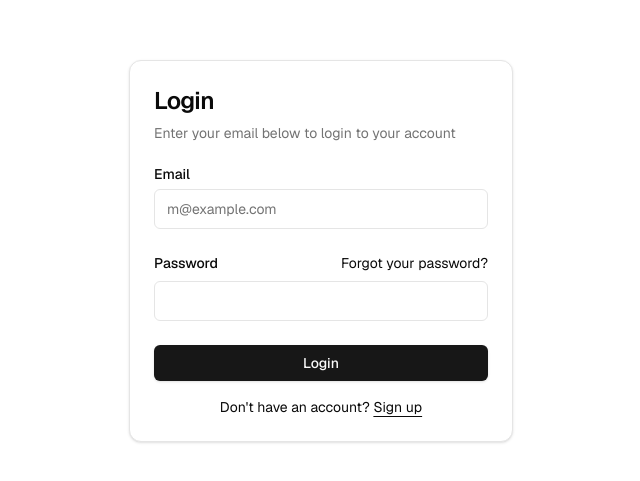
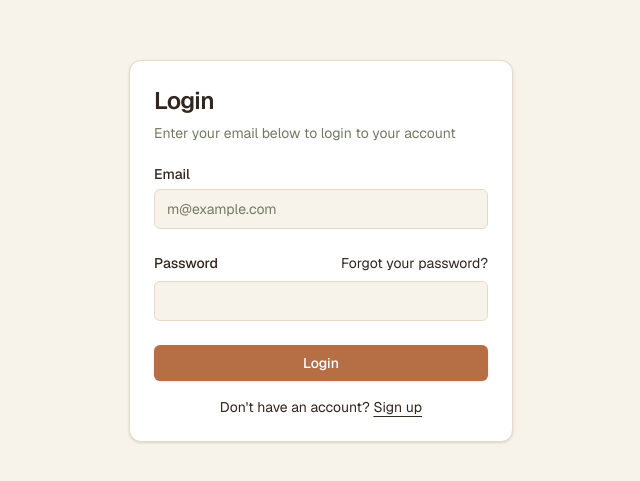
Before and after one commit to Chang254/luno-travel, a Next.js app: page /auth/login in a window 1280 px wide. Shown: the part 149-630 px from the top of the page, without its empty margins (319-959 px from the left). Built offline with nearby package versions, Linux system fonts and the light colour scheme; no server answers.

Commit message:
theme + Luno logo

```diff
--- a/app/globals.css
+++ b/app/globals.css
@@ -4,57 +4,64 @@
 
 @layer base {
   :root {
-    --background: 0 0% 100%;
-    --foreground: 0 0% 3.9%;
-    --card: 0 0% 100%;
-    --card-foreground: 0 0% 3.9%;
-    --popover: 0 0% 100%;
-    --popover-foreground: 0 0% 3.9%;
-    --primary: 0 0% 9%;
-    --primary-foreground: 0 0% 98%;
-    --secondary: 0 0% 96.1%;
-    --secondary-foreground: 0 0% 9%;
-    --muted: 0 0% 96.1%;
-    --muted-foreground: 0 0% 45.1%;
-    --accent: 0 0% 96.1%;
-    --accent-foreground: 0 0% 9%;
+    --ivory: 40 42.9% 94.5%;
+    --espresso: 18 24.4% 16.1%;
+    --terracotta: 22.3 45% 49.2%;
+    --sand: 35.6 39% 83.9%;
+    --olive: 80.9 10.4% 43.3%;
+    --white: 0 0% 100%;
+
+    --background: var(--ivory);
+    --foreground: var(--espresso);
+    --card: var(--white);
+    --card-foreground: var(--espresso);
+    --popover: var(--white);
+    --popover-foreground: var(--espresso);
+    --primary: var(--terracotta);
+    --primary-foreground: var(--white);
+    --secondary: var(--sand);
+    --secondary-foreground: var(--espresso);
+    --muted: var(--sand);
+    --muted-foreground: var(--olive);
+    --accent: var(--olive);
+    --accent-foreground: var(--white);
     --destructive: 0 84.2% 60.2%;
-    --destructive-foreground: 0 0% 98%;
-    --border: 0 0% 89.8%;
-    --input: 0 0% 89.8%;
-    --ring: 0 0% 3.9%;
-    --chart-1: 12 76% 61%;
-    --chart-2: 173 58% 39%;
-    --chart-3: 197 37% 24%;
-    --chart-4: 43 74% 66%;
-    --chart-5: 27 87% 67%;
+    --destructive-foreground: var(--white);
+    --border: var(--sand);
+    --input: var(--sand);
+    --ring: var(--terracotta);
+    --chart-1: var(--terracotta);
+    --chart-2: var(--olive);
+    --chart-3: var(--espresso);
+    --chart-4: var(--sand);
+    --chart-5: var(--ivory);
     --radius: 0.5rem;
   }
   .dark {
-    --background: 0 0% 3.9%;
-    --foreground: 0 0% 98%;
-    --card: 0 0% 3.9%;
-    --card-foreground: 0 0% 98%;
-    --popover: 0 0% 3.9%;
-    --popover-foreground: 0 0% 98%;
-    --primary: 0 0% 98%;
-    --primary-foreground: 0 0% 9%;
-    --secondary: 0 0% 14.9%;
-    --secondary-foreground: 0 0% 98%;
-    --muted: 0 0% 14.9%;
-    --muted-foreground: 0 0% 63.9%;
-    --accent: 0 0% 14.9%;
-    --accent-foreground: 0 0% 98%;
+    --background: var(--espresso);
+    --foreground: var(--ivory);
+    --card: var(--espresso);
+    --card-foreground: var(--ivory);
+    --popover: var(--espresso);
+    --popover-foreground: var(--ivory);
+    --primary: var(--terracotta);
+    --primary-foreground: var(--ivory);
+    --secondary: var(--olive);
+    --secondary-foreground: var(--ivory);
+    --muted: var(--olive);
+    --muted-foreground: var(--sand);
+    --accent: var(--terracotta);
+    --accent-foreground: var(--ivory);
     --destructive: 0 62.8% 30.6%;
-    --destructive-foreground: 0 0% 98%;
-    --border: 0 0% 14.9%;
-    --input: 0 0% 14.9%;
-    --ring: 0 0% 83.1%;
-    --chart-1: 220 70% 50%;
-    --chart-2: 160 60% 45%;
-    --chart-3: 30 80% 55%;
-    --chart-4: 280 65% 60%;
-    --chart-5: 340 75% 55%;
+    --destructive-foreground: var(--ivory);
+    --border: var(--olive);
+    --input: var(--olive);
+    --ring: var(--sand);
+    --chart-1: var(--terracotta);
+    --chart-2: var(--olive);
+    --chart-3: var(--sand);
+    --chart-4: var(--ivory);
+    --chart-5: var(--espresso);
   }
 }
 
--- a/app/layout.tsx
+++ b/app/layout.tsx
@@ -1,5 +1,5 @@
 import type { Metadata } from "next";
-import { Geist } from "next/font/google";
+import { Cinzel, Geist } from "next/font/google";
 import { ThemeProvider } from "next-themes";
 import "./globals.css";
 
@@ -9,8 +9,8 @@ const defaultUrl = process.env.VERCEL_URL
 
 export const metadata: Metadata = {
   metadataBase: new URL(defaultUrl),
-  title: "Next.js and Supabase Starter Kit",
-  description: "The fastest way to build apps with Next.js and Supabase",
+  title: "Luno Travel",
+  description: "The luxury travel journal",
 };
 
 const geistSans = Geist({
@@ -19,13 +19,24 @@ const geistSans = Geist({
   subsets: ["latin"],
 });
 
+const cinzel = Cinzel({
+  variable: "--font-cinzel",
+  display: "swap",
+  subsets: ["latin"],
+  weight: ["400", "500", "600", "700"],
+});
+
 export default function RootLayout({
   children,
 }: Readonly<{
   children: React.ReactNode;
 }>) {
   return (
-    <html lang="en" suppressHydrationWarning>
+    <html
+      lang="en"
+      suppressHydrationWarning
+      className={`${geistSans.variable} ${cinzel.variable}`}
+    >
       <body className={`${geistSans.className} antialiased`}>
         <ThemeProvider
           attribute="class"
--- a/app/page.tsx
+++ b/app/page.tsx
@@ -1,42 +1,13 @@
-import { DeployButton } from "@/components/deploy-button";
-import { EnvVarWarning } from "@/components/env-var-warning";
-import { AuthButton } from "@/components/auth-button";
-import { Hero } from "@/components/hero";
 import { ThemeSwitcher } from "@/components/theme-switcher";
-import { ConnectSupabaseSteps } from "@/components/tutorial/connect-supabase-steps";
-import { SignUpUserSteps } from "@/components/tutorial/sign-up-user-steps";
-import { hasEnvVars } from "@/lib/utils";
-import Link from "next/link";
-import { Suspense } from "react";
+import { LunoLogo } from "@/components/LunoLogo";
 
 export default function Home() {
   return (
     <main className="min-h-screen flex flex-col items-center">
       <div className="flex-1 w-full flex flex-col gap-20 items-center">
         <nav className="w-full flex justify-center border-b border-b-foreground/10 h-16">
-          <div className="w-full max-w-5xl flex justify-between items-center p-3 px-5 text-sm">
-            <div className="flex gap-5 items-center font-semibold">
-              <Link href={"/"}>Next.js Supabase Starter</Link>
-              <div className="flex items-center gap-2">
-                <DeployButton />
-              </div>
-            </div>
-            {!hasEnvVars ? (
-              <EnvVarWarning />
-            ) : (
-              <Suspense>
-                <AuthButton />
-              </Suspense>
-            )}
-          </div>
+          <LunoLogo />
         </nav>
-        <div className="flex-1 flex flex-col gap-20 max-w-5xl p-5">
-          <Hero />
-          <main className="flex-1 flex flex-col gap-6 px-4">
-            <h2 className="font-medium text-xl mb-4">Next steps</h2>
-            {hasEnvVars ? <SignUpUserSteps /> : <ConnectSupabaseSteps />}
-          </main>
-        </div>
 
         <footer className="w-full flex items-center justify-center border-t mx-auto text-center text-xs gap-8 py-16">
           <p>
--- /dev/null
+++ b/components/LunoLogo/LunoLogo.styles.ts
@@ -0,0 +1 @@
+export const LunoLogoStyles = "text-4xl font-bold font-cinzel text-espresso";
--- /dev/null
+++ b/components/LunoLogo/LunoLogo.tsx
@@ -0,0 +1,5 @@
+import { LunoLogoStyles } from "./LunoLogo.styles";
+
+export default function LunoLogo() {
+  return <h1 className={LunoLogoStyles}>LUNO</h1>;
+}
--- /dev/null
+++ b/components/LunoLogo/index.tsx
@@ -0,0 +1 @@
+export { default as LunoLogo } from "./LunoLogo";
--- a/components/hero.tsx
+++ /dev/null
@@ -1,44 +0,0 @@
-import { NextLogo } from "./next-logo";
-import { SupabaseLogo } from "./supabase-logo";
-
-export function Hero() {
-  return (
-    <div className="flex flex-col gap-16 items-center">
-      <div className="flex gap-8 justify-center items-center">
-        <a
-          href="https://supabase.com/?utm_source=create-next-app&utm_medium=template&utm_term=nextjs"
-          target="_blank"
-          rel="noreferrer"
-        >
-          <SupabaseLogo />
-        </a>
-        <span className="border-l rotate-45 h-6" />
-        <a href="https://nextjs.org/" target="_blank" rel="noreferrer">
-          <NextLogo />
-        </a>
-      </div>
-      <h1 className="sr-only">Supabase and Next.js Starter Template</h1>
-      <p className="text-3xl lg:text-4xl !leading-tight mx-auto max-w-xl text-center">
-        The fastest way to build apps with{" "}
-        <a
-          href="https://supabase.com/?utm_source=create-next-app&utm_medium=template&utm_term=nextjs"
-          target="_blank"
-          className="font-bold hover:underline"
-          rel="noreferrer"
-        >
-          Supabase
-        </a>{" "}
-        and{" "}
-        <a
-          href="https://nextjs.org/"
-          target="_blank"
-          className="font-bold hover:underline"
-          rel="noreferrer"
-        >
-          Next.js
-        </a>
-      </p>
-      <div className="w-full p-[1px] bg-gradient-to-r from-transparent via-foreground/10 to-transparent my-8" />
-    </div>
-  );
-}
--- a/tailwind.config.ts
+++ b/tailwind.config.ts
@@ -10,7 +10,17 @@ export default {
   ],
   theme: {
     extend: {
+      fontFamily: {
+        sans: ["var(--font-geist-sans)", "sans-serif"],
+        cinzel: ["var(--font-cinzel)", "serif"],
+      },
       colors: {
+        ivory: "hsl(var(--ivory))",
+        espresso: "hsl(var(--espresso))",
+        terracotta: "hsl(var(--terracotta))",
+        sand: "hsl(var(--sand))",
+        olive: "hsl(var(--olive))",
+        white: "hsl(var(--white))",
         background: "hsl(var(--background))",
         foreground: "hsl(var(--foreground))",
         card: {
```
